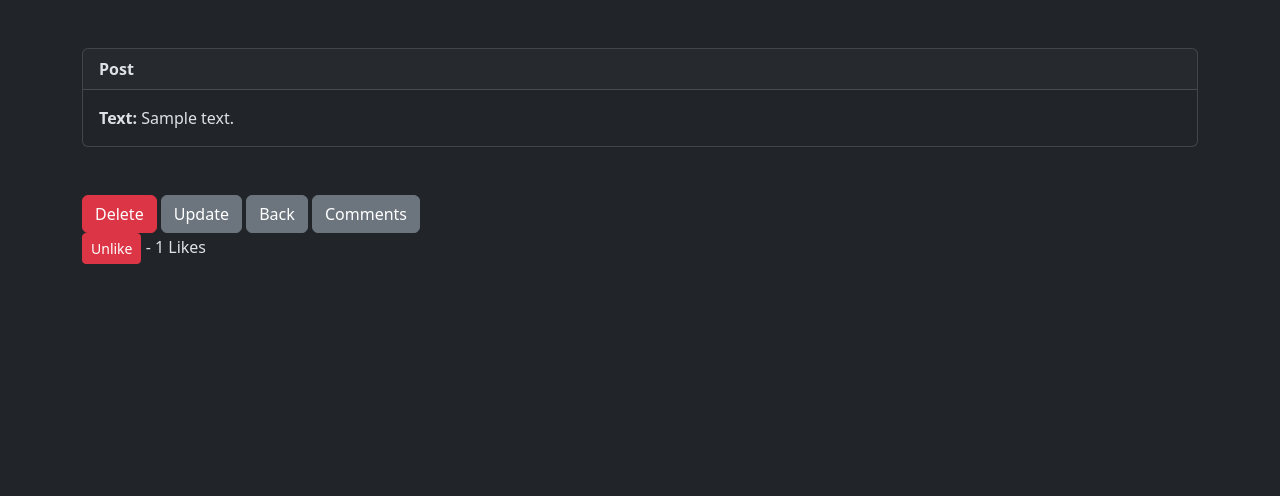
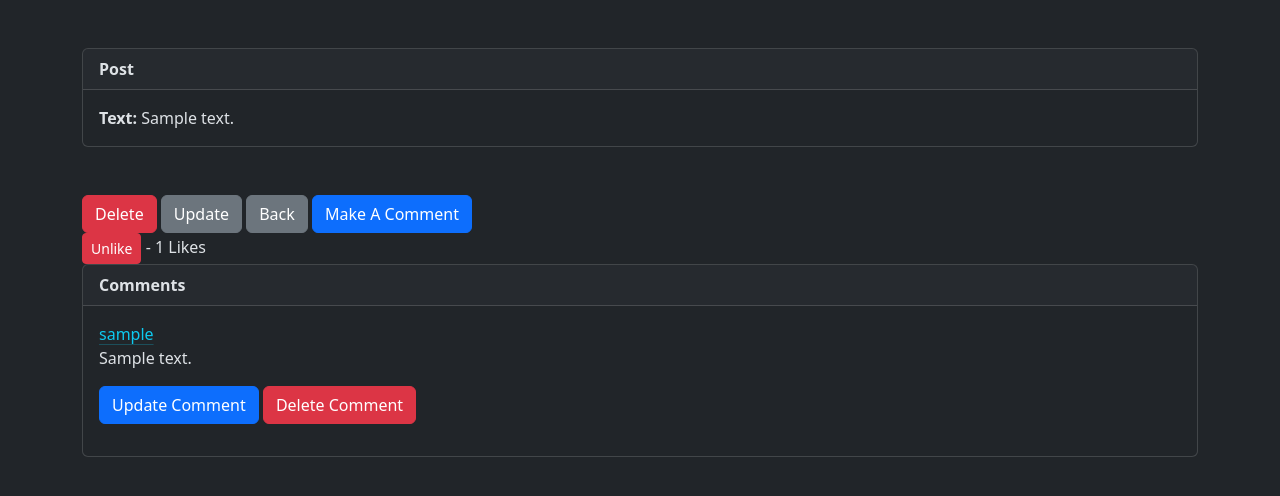
Before and after one commit to chrispugliese/SampleShare, a Django app: page /user_post/1 in a window 1280 px wide. Shown: the part 56-552 px from the top of the page. Run offline with Django 5.2, Linux system fonts and the light colour scheme; a user stored in the database is signed in; tables that the repository leaves empty hold one stand-in row (values such as "Sample post").

Commit message:
Comments On The Same page as post
Comments are now displayed on the same page as that post.

```diff
--- a/website/templates/create_comment.html
+++ b/website/templates/create_comment.html
@@ -8,7 +8,8 @@
     <form method="POST">
         {% csrf_token %}
         {{ form.as_p }}
-        <button class="btn btn-primary"> Comment </button>
+        <button class="btn btn-primary" > Comment </button>
+
         <a href ="{% url 'home'%}" class="btn btn-secondary">back</a>
 
         <script>
--- a/website/templates/userPost.html
+++ b/website/templates/userPost.html
@@ -22,7 +22,7 @@
 <a href="{% url 'update_post' user_post.id %}" class="btn btn-secondary">Update</a>
 {% endif %}
 <a href="{% url 'home' %}" class="btn btn-secondary">Back</a>
-<a href="{% url 'comments' user_post.id %}" class="btn btn-secondary">Comments</a>
+<a href="{% url 'create_comment' user_post.id %}" class="btn btn-primary"> Make A Comment</a>
 <form action = "{% url 'like_post' user_post.id %}" method="POST">
     {% csrf_token %}
 
@@ -34,4 +34,29 @@
     {% endif %}
     - {{total_likes }} Likes
 </form>
+<!-- COMMENT SECTION -->
+<div class="card">
+    <div class="card-header"><strong>
+          Comments
+          </strong>
+    </div>
+    <div class="card-body">
+
+
+    <!-- Comment Display Code -->
+    {% if comments %}
+    {% for comment in comments %}
+    <a href ="{% url 'profile' comment.userProfile.user.username %}" class = "link-info link-offset-2 link-underline-opacity-25 link-underline-opacity-100-hover">{{ comment.userProfile.user.username }} </a>
+        <p> {{ comment.commentMessage }}</p>
+
+        <p>
+        {% if user.userprofile.id == comment.userProfile.id %}
+        <a href="{% url 'update_comment' comment.id %}" class="btn btn-primary">Update Comment</a>
+        <a href="{% url 'delete_comment' comment.id %}" class="btn btn-danger">Delete Comment</a>
+        {% endif %}
+        </p>
+
+    {% endfor %}
+    {% endif %}
+<!-- ----------------------- -->
 {% endblock %}
--- a/website/views.py
+++ b/website/views.py
@@ -229,13 +229,14 @@ def posts(request):
 def user_post(request, pk):
     if request.user.is_authenticated:
         user_post = Post.objects.get(id=pk)
+        comments = Comment.objects.filter(posts=pk)
         likes = get_object_or_404(Post, id=pk)
         total_likes = likes.total_likes()
 
         liked = False
         if likes.likes.filter(id=request.user.id):
             liked = True
-        return render(request, "userPost.html", {"user_post": user_post, "total_likes":total_likes, "liked":liked})
+        return render(request, "userPost.html", {"user_post": user_post, "total_likes":total_likes, "liked":liked, "comments":comments})
     else:
         messages.success(request, "Your Must Be Logged In...")
         return redirect("home")
@@ -334,7 +335,7 @@ def create_comment(request, pk):
             if form.is_valid():
                 add_comment = form.save()
                 messages.success(request, "Comment Created...")
-                return redirect("home")
+                return redirect("user_post", current_post.id)
         return render(
             request, "create_comment.html", {"form": form, "current_post": current_post}
         )
@@ -376,7 +377,7 @@ def update_comment(request, pk):
             if form.is_valid():
                 add_comment = form.save()
                 messages.success(request, "Comment Updated...")
-                return redirect("home")
+                return redirect("user_post", current_comment.posts.id)
         return render(request, "update_comment.html", {"form": form})
     else:
         messages.success(request, "Your Must Be Logged In...")
@@ -388,7 +389,7 @@ def delete_comment(request, pk):
         deleteComment = Comment.objects.get(id=pk)
         deleteComment.delete()
         messages.success(request, "Comment Was Deleted...")
-        return redirect("home")
+        return redirect("user_post", deleteComment.posts.id)
     else:
         messages.success(request, "You Must Be Logged In To Do That...")
         return redirect("home")
```
